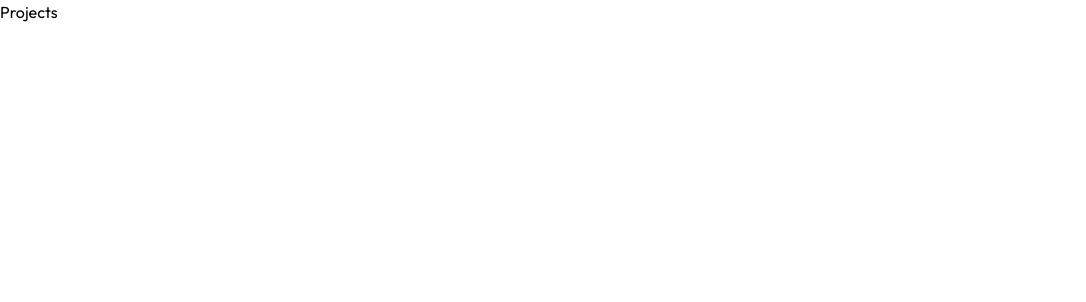
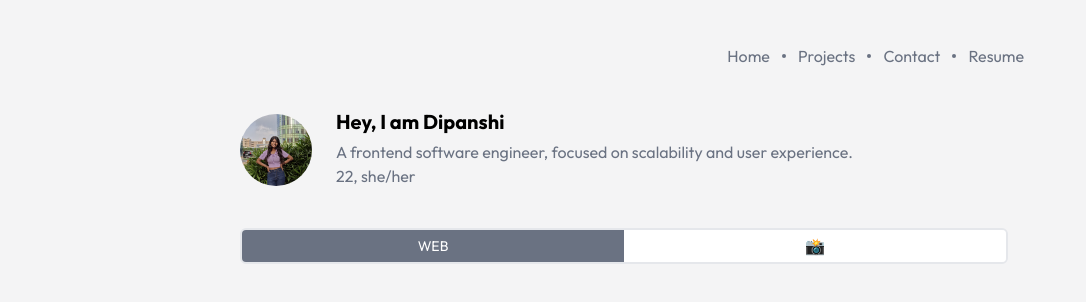
Before and after one commit to Dipanshi765/Portfolio, a React (Vite) app in the folder my-portfolio/: page /projects in a window 1280 px wide. Shown: the top 302 px of the page, without its empty margins (0-1086 px from the left). Built offline with nearby package versions, Linux system fonts and the light colour scheme.

Commit message:
commit changes

```diff
--- a/my-portfolio/package.json
+++ b/my-portfolio/package.json
@@ -11,6 +11,7 @@
   },
   "dependencies": {
     "@tailwindcss/vite": "^4.1.17",
+    "lucide-react": "^0.553.0",
     "react": "^19.2.0",
     "react-dom": "^19.2.0",
     "react-router-dom": "^7.9.5",
--- a/my-portfolio/src/components/Navbar/Navbar.jsx
+++ b/my-portfolio/src/components/Navbar/Navbar.jsx
@@ -1,29 +1,90 @@
+// import React from "react";
+// import { Link } from "react-router-dom";
+
+// const Navbar = () => {
+//   return (
+//     <nav className="flex items-center gap-3 p-4 text-gray-500 leading-none justify-end mr-60 mt-8">
+//       <div>
+//         <h2><Link to='/'>Home</Link></h2>
+//       </div>
+
+//       <div className=" w-1 h-1 rounded-full bg-gray-500"></div>
+
+//       <div>
+//         <h2><Link to='/projects'>Projects</Link></h2>
+//       </div>
+
+//      <div className=" w-1 h-1 rounded-full bg-gray-500"></div>
+
+//       <div>
+//         <h2><a href="/#contact">Contact</a></h2>
+//       </div>
+
+//       <div className=" w-1 h-1 rounded-full bg-gray-500"></div>
+
+//       <div>
+//         <h2><a href="https://drive.google.com/file/d/1B4SlJoQ1vugzpIHSzkIqJoGoUtHroSui/view?usp=drivesdk"  target="_blank" rel="noopener noreferrer">Resume</a></h2>
+//       </div>
+//     </nav>
+//   );
+// };
+
+// export default Navbar;
+
+
+
 import React from "react";
 import { Link } from "react-router-dom";
 
 const Navbar = () => {
   return (
-    <nav className="flex items-center gap-3 p-4 text-gray-500 leading-none justify-end mr-60 mt-8">
+    <nav
+      className="
+        flex items-center gap-3 p-4 text-gray-500 leading-none
+        justify-center sm:justify-end sm:mr-60 mt-8
+      "
+    >
       <div>
-        <h2><Link to='/'>Home</Link></h2>
+        <h2>
+          <Link to="/" className="hover:text-black transition-colors">
+            Home
+          </Link>
+        </h2>
       </div>
 
-      <div className=" w-1 h-1 rounded-full bg-gray-500"></div>
+      <div className="w-1 h-1 rounded-full bg-gray-500"></div>
 
       <div>
-        <h2><Link to='/projects'>Projects</Link></h2>
+        <h2>
+          <Link to="/projects" className="hover:text-black transition-colors">
+            Projects
+          </Link>
+        </h2>
       </div>
 
-     <div className=" w-1 h-1 rounded-full bg-gray-500"></div>
+      <div className="w-1 h-1 rounded-full bg-gray-500"></div>
 
       <div>
-        <h2><a href="/#contact">Contact</a></h2>
+        <h2>
+          <a href="/#contact" className="hover:text-black transition-colors">
+            Contact
+          </a>
+        </h2>
       </div>
 
-      <div className=" w-1 h-1 rounded-full bg-gray-500"></div>
+      <div className="w-1 h-1 rounded-full bg-gray-500"></div>
 
       <div>
-        <h2><a href="https://drive.google.com/file/d/1B4SlJoQ1vugzpIHSzkIqJoGoUtHroSui/view?usp=drivesdk"  target="_blank" rel="noopener noreferrer">Resume</a></h2>
+        <h2>
+          <a
+            href="https://drive.google.com/file/d/1B4SlJoQ1vugzpIHSzkIqJoGoUtHroSui/view?usp=drivesdk"
+            target="_blank"
+            rel="noopener noreferrer"
+            className="hover:text-black transition-colors"
+          >
+            Resume
+          </a>
+        </h2>
       </div>
     </nav>
   );
--- a/my-portfolio/src/components/Profile/Profile.jsx
+++ b/my-portfolio/src/components/Profile/Profile.jsx
@@ -1,40 +1,10 @@
-// import React from 'react'
-// import profilePic from '../../assets/profile.jpg'
-
-// const Profile = () => {
-//   return (
-//     <div className='mr-70 '>
-//     <>
-
-//     <div className='flex items-center font-bold leading-none ml-60 text-2xl mt-10'>
-
-//       <h1>Hey , I am Dipanshi</h1>
-//     </div>
-
-//     <div className='flex-col items-center ml-60 mt-2  text-gray-500' >
-//         <p>A frontend/full stack software engineer, and designer from India.</p>
-//         <p>22, she/her</p>
-//     </div>
-
-//     </>
-//     </div>
-//   )
-// }
-
-// export default Profile
-
-
-
-
-
-
 
 import React from 'react'
 import profilePic from '../../assets/profile.jpg'
 
 const Profile = () => {
   return (
-    <div className="flex items-center ml-60 mt-10 ">
+    <div className="flex items-center ml-60 mt-8 ">
 
       {/* Profile Image */}
       <img
@@ -49,7 +19,7 @@ const Profile = () => {
           Hey, I am Dipanshi
         </h1>
         <p className="text-gray-500 mt-2">
-          A frontend software engineer, focused on scalability and user experience
+          A frontend software engineer, focused on scalability and user experience.
         </p>
         <p className="text-gray-500 mt-0">22, she/her</p>
       </div>
--- a/my-portfolio/src/index.css
+++ b/my-portfolio/src/index.css
@@ -4,3 +4,11 @@
 *{
     font-family: Outfit;;
 }
+
+
+
+@layer base {
+  body {
+    @apply bg-[#f4f4f5];
+  }
+}
--- a/my-portfolio/src/pages/Projects/Projects.jsx
+++ b/my-portfolio/src/pages/Projects/Projects.jsx
@@ -1,9 +1,37 @@
-import React from 'react'
+import React, { useState } from 'react'
+import Navbar from '../../components/Navbar/Navbar'
+import Profile from '../../components/Profile/Profile'
 
 const Projects = () => {
+
+   const [active,setActive]= useState("web")
+
+
   return (
     <div>
-      <h1>Projects</h1>
+      <Navbar />
+      <Profile />
+
+      <div className='flex h-9 w-[60%] border-2 border-gray-200  mt-10 ml-60  rounded-md overflow-hidden cursor-pointer'>
+
+
+        <div
+        onClick={() => setActive("web") }
+        className={`flex-1 text-sm flex items-center justify-center transition-colors duration-300 ${active === "web" ? 'bg-gray-500 text-white' : 'bg-white text-gray-700' }
+        `}>
+             <h1>WEB</h1>
+        </div>
+
+        <div
+         onClick={() => setActive("📸")}
+         className={`flex-1 flex items-center justify-center transition-colors duration-300 ${active === "📸" ? 'bg-gray-500 text-white' : 'bg-white text-gray-700'}
+         `}
+         >
+          <h1>📸</h1>
+
+        </div>
+
+      </div>
     </div>
   )
 }
```
Also changed, not shown: 1 other file (tests, documents, lock files or other folders).
